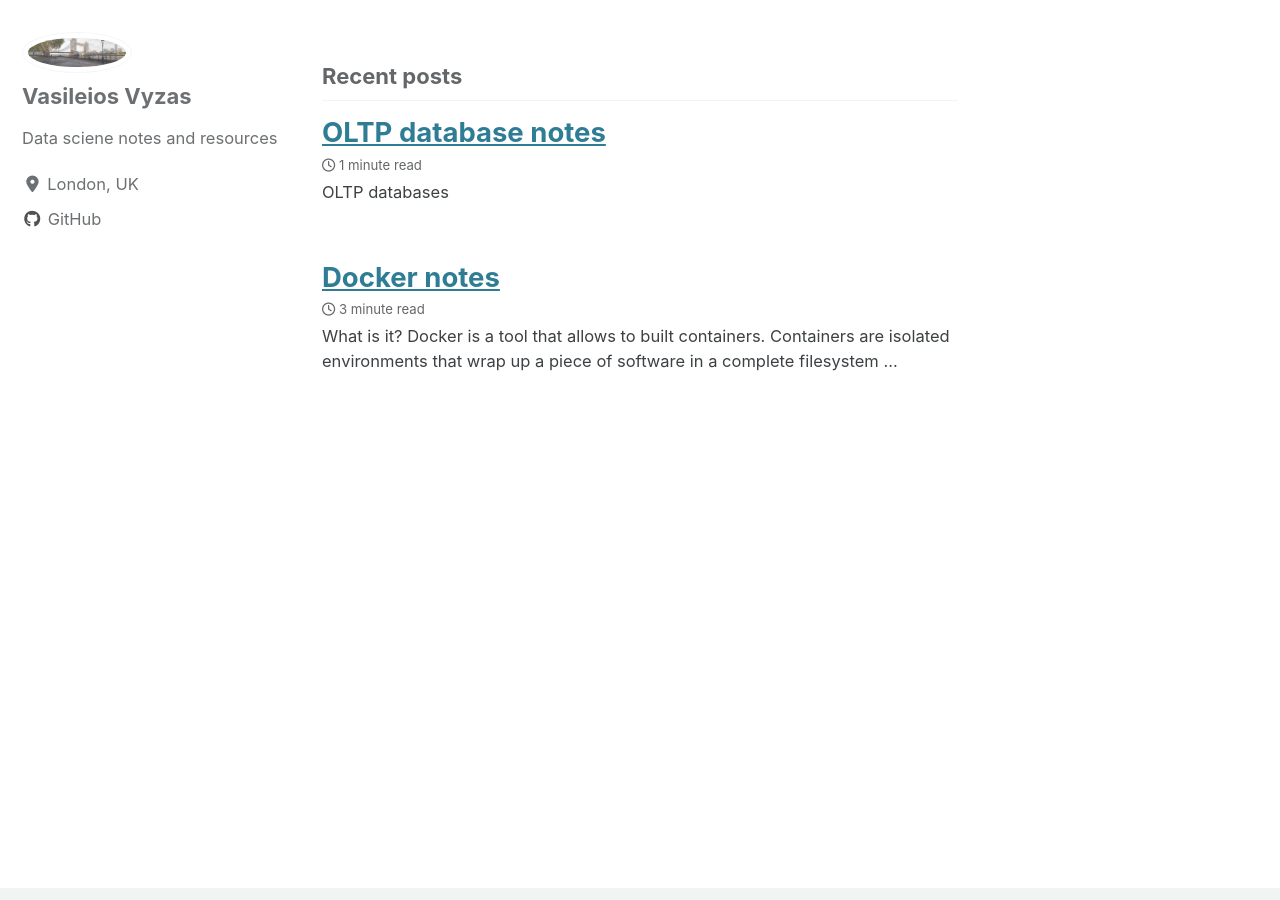
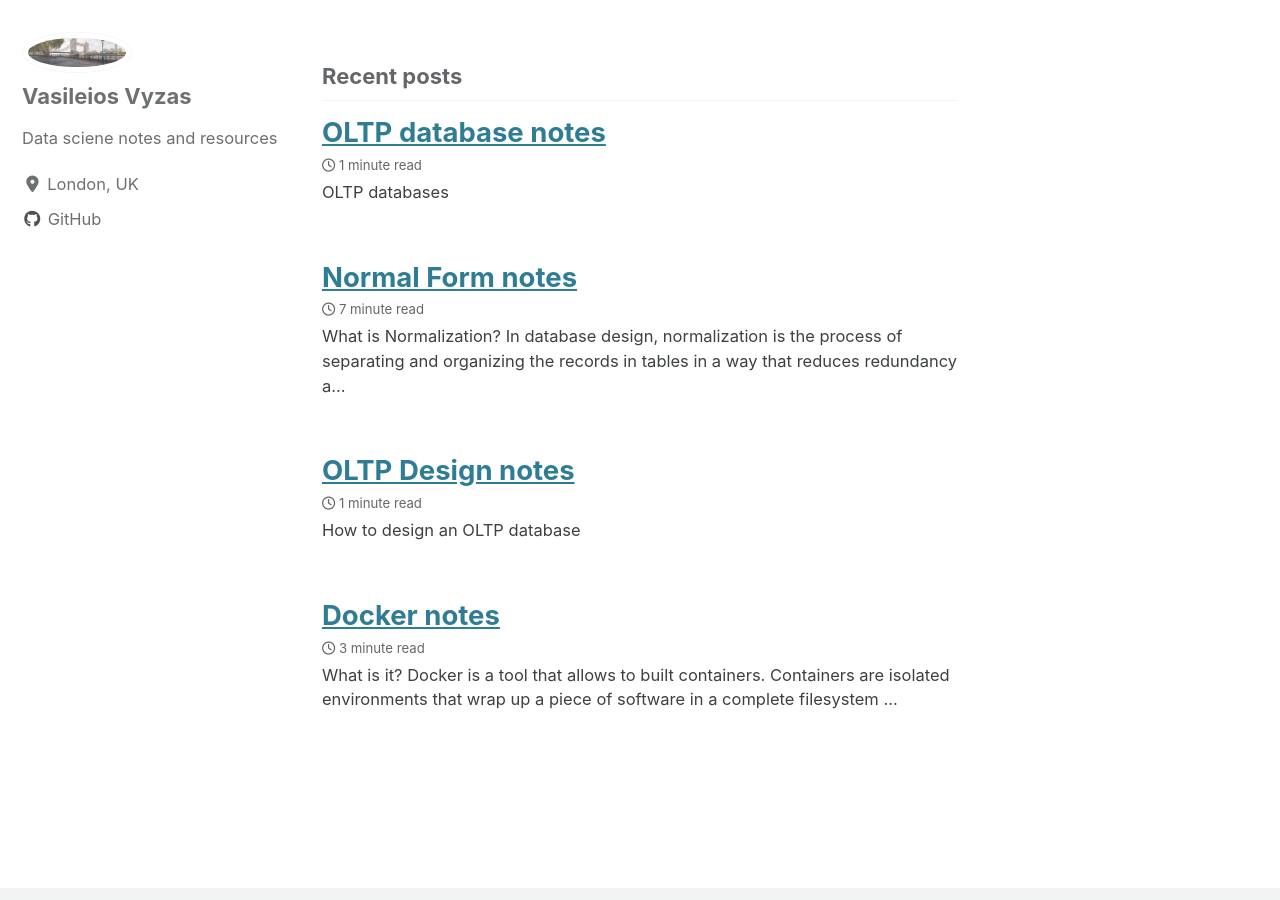
Before and after one commit to vasileiosvyzas/vasileiosvyzas.github.io, a Jekyll site: the page built from index.html, in a window 1280 px wide and 900 px high, scrolled down 509 px. Built offline with Jekyll 4.4.1, drawn with Linux system fonts in a browser that asks for light colours; cached includes are drawn as plain includes; nearby versions of some CDN libraries; the list of posts is cut into pages by our own code; some of the changed lines change nothing that is shown.

Commit message:
Added the rest of the pages for OLTP

```diff
--- a/_pages/oltp.md
+++ b/_pages/oltp.md
@@ -1,6 +1,6 @@
 ---
 layout: archive
-permalink: /doltp/
+permalink: /oltp/
 title: "OLTP database notes"
 author_profile: true
 ---
--- /dev/null
+++ b/_posts/2020-04-11-oltp_design_notes.md
@@ -0,0 +1,53 @@
+---
+title: "OLTP Design notes"
+date: 2020-04-11
+tags: [oltp, conceptual schema, logical schema, physical schema, db]
+---
+
+
+# How to design an OLTP database
+
+The path to designing an OLTP database goes through three different stages:
+![alt text](/images/oltp/oltp1.png)
+
+## The Conceptual Model
+![alt text](/images/oltp/conceptual_model.png)
+
+- A ‘Computer Independent Model’ (CIM)
+- Identifies business concepts (or ‘Business Objects’) and their relationships. No attribute and no primary key specified here.
+- Data Architects and Business Architects work here
+
+## The Logical Model
+![alt text](/images/oltp/logical_model.png)
+
+- A ‘Platform Independent Model’ (PIM)
+- A design of data structures to support the CIM but not designed for any particular platform. Features of a logical data model include:
+    - Includes all entities and relationships among them.
+    - All attributes for each entity are specified.
+    - The primary key for each entity is specified.
+    - Foreign keys (keys identifying the relationship between different entities) are specified.
+    - Normalization occurs at this level.
+- Data Modellers, Systems Analysts and Business Analysts work here
+
+The basis for an ideal data model is formed from 3 ideas:
+- Entities: concepts important to the business about which they wish to hold data and information
+- Attributes: the pieces of data held about each concept (entity)
+- Associations: important facts in the domain that tie entities together in a significant way
+
+## The Physical Model
+![alt text](/images/oltp/physical_model.png)
+
+- A ‘Platform Specific Model’ (PSM)
+- Interprets the PIM as it will be built in the database – generally as a schema. Features of a physical data model include:
+    - Specification all tables and columns.
+    - Foreign keys are used to identify relationships between tables.
+    - Denormalization may occur based on user requirements.
+    - Physical considerations may cause the physical data model to be quite different from the logical data model.
+    - Physical data model will be different for different RDBMS. For example, data type for a column may be different between MySQL and SQL Server.
+- DBAs and Developers work here
+
+The steps for physical data model design are as follows:
+1. Convert entities into tables.
+2. Convert relationships into foreign keys.
+3. Convert attributes into columns.
+4. Modify the physical data model based on physical constraints / requirements.
--- /dev/null
+++ b/_posts/2020-04-11-oltp_normal_form.md
@@ -0,0 +1,286 @@
+---
+title: "Normal Form notes"
+date: 2020-04-11
+tags: [oltp, normal form, db]
+---
+
+
+# What is Normalization?
+In database design, normalization is the process of separating and organizing the records in tables in a way that reduces redundancy and dependency of data. It basically, divides larger tables to smaller tables and links them using relationships. Edgar Codd defined normalization in the form of some rules:
+
+![alt text](/images/oltp/normalisation.png)
+
+## 1st Normal Form
+![alt text](/images/oltp/normal_form1.png)
+
+When a table is in its first normal form, searching, filtering and sorting information is easier. The rules to satisfy the 1st normal form are:
+- When the data is in a database table.  The table stores information in rows and columns where one or more columns, called the primary key, uniquely identify each row.
+- Each column contains atomic values, and should be not repeating groups of columns.
+
+Tables cannot contain sub-columns in the first normal form. That is, you cannot list multiple cities in one column and separate them with a semi-colon. Questions that should be answered at this stage:
+- Are there any repeating groups?
+- Does each table cell have a single value?
+- Is each record unique?
+
+## 2nd Normal Form
+![alt text](/images/oltp/normal_form2.png)
+
+The goal is to break down each entity and narrow them to a single purpose that make it easier to describe and use a table.  In second normal form, each table should be a separate standalone entity where the primary key is the main focus point and the non-key columns depend on the primary key.
+
+The second normal form is defined by two rules:
+- The table should be in 1st normal form
+- There must be a single column which is the primary key and the non-key columns are dependent on the table’s primary key.
+
+Related to the second normal form is the foreign key. When we define the primary key for a single table we can then use it as a reference point on another table. This reference is called the foreign key and it helps connect your tables by having the values of the primary key. The principles for the foreign key are:
+- A foreign key can have a different name from its primary key
+- It ensures rows in one table have corresponding rows in another
+- Unlike the primary key, they don’t have to be unique. Most often they aren’t
+- Foreign keys can be null even though primary keys can not
+
+Questions that should be answered when converting a table in 2nd normal form:
+- Is each non-key attribute determined by the whole of the multi-part primary key, or only by some subset of it?
+- Does each column in the table serve to describe what the primary key identifies?
+
+## 3rd Normal Form
+![alt text](/images/oltp/normal_form3.png)
+
+Once a table is in second normal form, we are guaranteed that every column is dependent on the primary key, or as I like to say, the table serves a single purpose.  But what about relationships among the columns?  Could there be dependencies between columns that could cause an inconsistency when updating and inserting new records?
+The rules for 3rd normal form are:
+    • Be in 2NF
+    • It contains only columns that are non-transitively dependent on the primary key
+To be non-transitively dependent on the primary key means that one and only one column in the table has to be dependent on the primary key. If a column’s value relies on another column through an intermediate column then that breaks 3rd NF. Examples of that could be:
+
+<html>
+<head>
+
+	<meta http-equiv="content-type" content="text/html; charset=utf-8"/>
+	<title></title>
+	<meta name="generator" content="LibreOffice 6.1.6.3 (Linux)"/>
+	<meta name="created" content="2020-04-11T15:41:05.912812284"/>
+	<meta name="changed" content="2020-04-11T16:07:36.035571121"/>
+
+	<style type="text/css">
+		body,div,table,thead,tbody,tfoot,tr,th,td,p { font-family:"Liberation Sans"; font-size:x-small }
+		a.comment-indicator:hover + comment { background:#ffd; position:absolute; display:block; border:1px solid black; padding:0.5em;  }
+		a.comment-indicator { background:red; display:inline-block; border:1px solid black; width:0.5em; height:0.5em;  }
+		comment { display:none;  }
+	</style>
+
+</head>
+
+<body>
+<table cellspacing="0" border="0">
+	<colgroup span="4" width="85"></colgroup>
+	<tr>
+		<td style="border-top: 1px solid #000000; border-bottom: 1px solid #000000; border-left: 1px solid #000000; border-right: 1px solid #000000" height="20" align="left"><b><font face="Calibri" size=3>Primary Key (PK)</font></b></td>
+		<td style="border-top: 1px solid #000000; border-bottom: 1px solid #000000; border-left: 1px solid #000000; border-right: 1px solid #000000" align="left"><b><font face="Calibri" size=3>Column A</font></b></td>
+		<td style="border-top: 1px solid #000000; border-bottom: 1px solid #000000; border-left: 1px solid #000000; border-right: 1px solid #000000" align="left"><b><font face="Calibri" size=3>Column B</font></b></td>
+		<td style="border-top: 1px solid #000000; border-bottom: 1px solid #000000; border-left: 1px solid #000000; border-right: 1px solid #000000" align="left"><b><font face="Calibri" size=3>Transitive Dependence?</font></b></td>
+	</tr>
+	<tr>
+		<td style="border-top: 1px solid #000000; border-bottom: 1px solid #000000; border-left: 1px solid #000000; border-right: 1px solid #000000" height="20" align="left"><font face="Calibri" size=3>PersonID</font></td>
+		<td style="border-top: 1px solid #000000; border-bottom: 1px solid #000000; border-left: 1px solid #000000; border-right: 1px solid #000000" align="left"><font face="Calibri" size=3>FirstName</font></td>
+		<td style="border-top: 1px solid #000000; border-bottom: 1px solid #000000; border-left: 1px solid #000000; border-right: 1px solid #000000" align="left"><font face="Calibri" size=3>LastName</font></td>
+		<td style="border-top: 1px solid #000000; border-bottom: 1px solid #000000; border-left: 1px solid #000000; border-right: 1px solid #000000" align="left"><font face="Calibri" size=3>No, In Western cultures a person’s last name is based on their father’s LastName, whereas their FirstName is given to them.</font></td>
+	</tr>
+	<tr>
+		<td style="border-top: 1px solid #000000; border-bottom: 1px solid #000000; border-left: 1px solid #000000; border-right: 1px solid #000000" height="20" align="left"><font face="Calibri" size=3>PersonID</font></td>
+		<td style="border-top: 1px solid #000000; border-bottom: 1px solid #000000; border-left: 1px solid #000000; border-right: 1px solid #000000" align="left"><font face="Calibri" size=3>BodyMassIndex</font></td>
+		<td style="border-top: 1px solid #000000; border-bottom: 1px solid #000000; border-left: 1px solid #000000; border-right: 1px solid #000000" align="left"><font face="Calibri" size=3>IsOverweight</font></td>
+		<td style="border-top: 1px solid #000000; border-bottom: 1px solid #000000; border-left: 1px solid #000000; border-right: 1px solid #000000" align="left"><font face="Calibri" size=3>Yes, &nbsp;BMI over 25&nbsp;is considered overweight. It wouldn’t make sense to have the value IsOverweight be true when the BodyMassIndex was &lt; 25.</font></td>
+	</tr>
+	<tr>
+		<td style="border-top: 1px solid #000000; border-bottom: 1px solid #000000; border-left: 1px solid #000000; border-right: 1px solid #000000" height="20" align="left"><font face="Calibri" size=3>PersonID</font></td>
+		<td style="border-top: 1px solid #000000; border-bottom: 1px solid #000000; border-left: 1px solid #000000; border-right: 1px solid #000000" align="left"><font face="Calibri" size=3>Weight</font></td>
+		<td style="border-top: 1px solid #000000; border-bottom: 1px solid #000000; border-left: 1px solid #000000; border-right: 1px solid #000000" align="left"><font face="Calibri" size=3>Sex</font></td>
+		<td style="border-top: 1px solid #000000; border-bottom: 1px solid #000000; border-left: 1px solid #000000; border-right: 1px solid #000000" align="left"><font face="Calibri" size=3>No:There is no direct link between the weight of a person and their sex.</font></td>
+	</tr>
+	<tr>
+		<td style="border-top: 1px solid #000000; border-bottom: 1px solid #000000; border-left: 1px solid #000000; border-right: 1px solid #000000" height="20" align="left"><font face="Calibri" size=3>VehicleID</font></td>
+		<td style="border-top: 1px solid #000000; border-bottom: 1px solid #000000; border-left: 1px solid #000000; border-right: 1px solid #000000" align="left"><font face="Calibri" size=3>Model</font></td>
+		<td style="border-top: 1px solid #000000; border-bottom: 1px solid #000000; border-left: 1px solid #000000; border-right: 1px solid #000000" align="left"><font face="Calibri" size=3>Manufacturer</font></td>
+		<td style="border-top: 1px solid #000000; border-bottom: 1px solid #000000; border-left: 1px solid #000000; border-right: 1px solid #000000" align="left"><font face="Calibri" size=3>Yes:Manufacturers make specific models.&nbsp; For instance, Ford creates the Fiesta; whereas, Toyota manufacturers the Camry.</font></td>
+	</tr>
+</table>
+<!-- ************************************************************************** -->
+</body>
+
+</html>
+
+Questions to ask at this stage:
+- Is each non-key attribute in a relation depended directly on the primary key? Does it depend on another non-key attribute in the relation?
+- Is there a relationship among the columns?
+- Could there be dependency between columns that could cause an inconsistency?
+
+## Boyce-Codd Normal Form (BCNF) or 3.5 Normal Form
+Boyce-Codd Normal Form is a stricter version of 3NF which also deals with anomalies in the data. A table is considered to be in BCNF if all redundancy based on functional dependency has been removed. BCNF acts differently from 3NF only when there are multiple overlapping candidate keys. For a table to satisfy the Boyce-Codd Normal Form, it should satisfy the following two conditions:
+1. It should be in the Third Normal Form.
+2. And, for any dependency A → B, A should be a super key. A super key is basically a set of columns such that the value of that set of columns is unique across various rows. This basically means that no two rows have the same set of values for those columns.
+
+For example:
+<html>
+<head>
+
+	<meta http-equiv="content-type" content="text/html; charset=utf-8"/>
+	<title></title>
+	<meta name="generator" content="LibreOffice 6.1.6.3 (Linux)"/>
+	<meta name="created" content="2020-04-11T16:11:21.081094452"/>
+	<meta name="changed" content="2020-04-11T16:11:40.834624901"/>
+
+	<style type="text/css">
+		body,div,table,thead,tbody,tfoot,tr,th,td,p { font-family:"Liberation Sans"; font-size:x-small }
+		a.comment-indicator:hover + comment { background:#ffd; position:absolute; display:block; border:1px solid black; padding:0.5em;  }
+		a.comment-indicator { background:red; display:inline-block; border:1px solid black; width:0.5em; height:0.5em;  }
+		comment { display:none;  }
+	</style>
+
+</head>
+
+<body>
+<table cellspacing="0" border="0">
+	<colgroup span="3" width="85"></colgroup>
+	<tr>
+		<td style="border-top: 1px solid #000000; border-bottom: 1px solid #000000; border-left: 1px solid #000000; border-right: 1px solid #000000" height="20" align="center"><b><font face="Calibri" size=3>student_id</font></b></td>
+		<td style="border-top: 1px solid #000000; border-bottom: 1px solid #000000; border-left: 1px solid #000000; border-right: 1px solid #000000" align="center"><b><font face="Calibri" size=3>subject</font></b></td>
+		<td style="border-top: 1px solid #000000; border-bottom: 1px solid #000000; border-left: 1px solid #000000; border-right: 1px solid #000000" align="center"><b><font face="Calibri" size=3>professor</font></b></td>
+	</tr>
+	<tr>
+		<td style="border-top: 1px solid #000000; border-bottom: 1px solid #000000; border-left: 1px solid #000000; border-right: 1px solid #000000" height="20" align="center" sdval="101" sdnum="1033;"><font face="Calibri" size=3>101</font></td>
+		<td style="border-top: 1px solid #000000; border-bottom: 1px solid #000000; border-left: 1px solid #000000; border-right: 1px solid #000000" align="center"><font face="Calibri" size=3>Java</font></td>
+		<td style="border-top: 1px solid #000000; border-bottom: 1px solid #000000; border-left: 1px solid #000000; border-right: 1px solid #000000" align="center"><font face="Calibri" size=3>P.Java</font></td>
+	</tr>
+	<tr>
+		<td style="border-top: 1px solid #000000; border-bottom: 1px solid #000000; border-left: 1px solid #000000; border-right: 1px solid #000000" height="20" align="center" sdval="101" sdnum="1033;"><font face="Calibri" size=3>101</font></td>
+		<td style="border-top: 1px solid #000000; border-bottom: 1px solid #000000; border-left: 1px solid #000000; border-right: 1px solid #000000" align="center"><font face="Calibri" size=3>C++</font></td>
+		<td style="border-top: 1px solid #000000; border-bottom: 1px solid #000000; border-left: 1px solid #000000; border-right: 1px solid #000000" align="center"><font face="Calibri" size=3>P.Cpp</font></td>
+	</tr>
+	<tr>
+		<td style="border-top: 1px solid #000000; border-bottom: 1px solid #000000; border-left: 1px solid #000000; border-right: 1px solid #000000" height="20" align="center" sdval="102" sdnum="1033;"><font face="Calibri" size=3>102</font></td>
+		<td style="border-top: 1px solid #000000; border-bottom: 1px solid #000000; border-left: 1px solid #000000; border-right: 1px solid #000000" align="center"><font face="Calibri" size=3>Java</font></td>
+		<td style="border-top: 1px solid #000000; border-bottom: 1px solid #000000; border-left: 1px solid #000000; border-right: 1px solid #000000" align="center"><font face="Calibri" size=3>P.Java2</font></td>
+	</tr>
+	<tr>
+		<td style="border-top: 1px solid #000000; border-bottom: 1px solid #000000; border-left: 1px solid #000000; border-right: 1px solid #000000" height="20" align="center" sdval="103" sdnum="1033;"><font face="Calibri" size=3>103</font></td>
+		<td style="border-top: 1px solid #000000; border-bottom: 1px solid #000000; border-left: 1px solid #000000; border-right: 1px solid #000000" align="center"><font face="Calibri" size=3>C#</font></td>
+		<td style="border-top: 1px solid #000000; border-bottom: 1px solid #000000; border-left: 1px solid #000000; border-right: 1px solid #000000" align="center"><font face="Calibri" size=3>P.Chash</font></td>
+	</tr>
+	<tr>
+		<td style="border-top: 1px solid #000000; border-bottom: 1px solid #000000; border-left: 1px solid #000000; border-right: 1px solid #000000" height="20" align="center" sdval="104" sdnum="1033;"><font face="Calibri" size=3>104</font></td>
+		<td style="border-top: 1px solid #000000; border-bottom: 1px solid #000000; border-left: 1px solid #000000; border-right: 1px solid #000000" align="center"><font face="Calibri" size=3>Java</font></td>
+		<td style="border-top: 1px solid #000000; border-bottom: 1px solid #000000; border-left: 1px solid #000000; border-right: 1px solid #000000" align="center"><font face="Calibri" size=3>P.Java</font></td>
+	</tr>
+</table>
+<!-- ************************************************************************** -->
+</body>
+
+</html>
+
+
+In the table above:
+- One student can enrol for multiple subjects. For example, student with student_id 101, has opted for subjects: Java & C++
+- For each subject, a professor is assigned to the student.
+- And, there can be multiple professors teaching one subject like we have for Java.
+
+In the table above student_id, subject together form the primary key, because using student_id and subject, we can find all the columns of the table. One more important point to note here is, one professor teaches only one subject, but one subject may have two different professors. Hence, there is a dependency between subject and professor here, where subject depends on the professor name.
+
+student_id, subject form primary key, which means subject column is a prime attribute.
+But, there is one more dependency, professor → subject.
+And while subject is a prime attribute, professor is a non-prime attribute, which is not allowed by BCNF.
+
+**Student Table**
+
+|student_id| p_id|
+|---|:---:|
+|101 | 1|
+|101|  2|
+
+
+**Professor Table**
+
+|p_id| professor| subject|
+|---|:---:|:---|
+|1 |P.Java| Java|
+|2 |P.Cpp| C++|
+
+
+## 4th Normal Form
+The 4th normal form is the next level of normalisation after BCNF which deals with mutli-valued dependency.  The goal, like the other normal forms, is to organize the data and eliminate anomalies and redundancy. The conditions for the 4NF are:
+- The table should be in BCNF
+- There should be no Multi-valued dependency
+
+Conditions for multivalued dependency:
+1. There should be at least 3 columns in a table
+2. For every dependency A->B, for every value of A multiple values of B exists then the dependency is referred to as multi-valued dependency.
+3. In the relation of 3 columns R(XYZ), if there exists a multi-valued dependency between X and Y then the Y and Z should be independent of each other.
+
+**Example**
+
+|Student_Roll_No| Subject_Enrolled |Activity_Enrolled|
+|---|:---:|:---|
+|45| Economics| Painting|
+|45| History| Hockey|
+|33| Physics| Drawing|
+|59| Chemistry| Singing|
+|40| Python| Journalism|
+
+Checking for multi-valued dependency in the table above:
+1. There are at least 3 columns in the table. The dependencies are:
+Student_Roll_No -> Subject_Enrolled
+Student_Roll_No -> Activity_Enrolled
+2. For every dependency A-> B, for every value of A multiple values of B exists then the dependency is referred to as multi-valued dependency. – – Roll no 45 has enrolled in Economics and History in terms of academics and Painting and Hockey as activities. Thus for a value of Student_Roll_No different values of Activity_Enrolled exist.
+3. In the relation of 3 columns R(XYZ), if there exists a multi-valued dependency between X and Y then Y and Z should be independent of each other. – – Subject_Enrolled and Activity Enrolled are independent of each other.
+
+Since it’s clear that there is a multi-valued dependency, the above table can be decomposed into:
+
+|Student_Roll_No |Subject_Enrolled|
+|---|:---:|
+|45 |Economics|
+|45 |History|
+|33 |Physics|
+|59 |Chemistry|
+|40 |Python|
+
+
+## Fifth Normal Form
+A relation R is in 5NF if and only if every join dependency in R is implied by the candidate keys of R. A relation decomposed into two relations must have loss-less join property, which basically means that when you decompose a relation R into R1, R2 relations, then the union of those 2 (or more) decomposed relations should give you back your original relation.
+
+The conditions for 5NF are:
+- The table should be in 4NF
+- It cannot be further non loss decomposed (join dependency)
+
+**Example**
+
+|AGENT| COMPANY| PRODUCT|
+|---|:---:|:---|
+|A1| PQR| Nut|
+|A1| PQR |Bolt|
+|A1| XYZ| Nut|
+|A1| XYZ| Bolt|
+|A2 |PQR |Nut|
+
+The above relation can be decomposed into the following 3 relations where the result of Natural Join of R1 and R3 over ‘Company’ and then Natural Join of R1, R3 and R2 over ‘Agent’and ‘Product’ will be table ACP.
+
+**Table R1**
+
+|AGENT| COMPANY|
+|---|:---:|
+|A1| PQR|
+|A1| XYZ|
+|A2| PQR|
+
+**Table R2**
+
+|AGENT| Product|
+|---|:---:|
+|A1| Nut|
+|A1| Bolt|
+|A2| Nut|
+
+**Table R3**
+
+|COMPANY |PRODUCT|
+|---|:---:|
+|PQR |Nut|
+|PQR |Bolt|
+|XYZ |Nut|
+|XYZ |Bolt|
```
